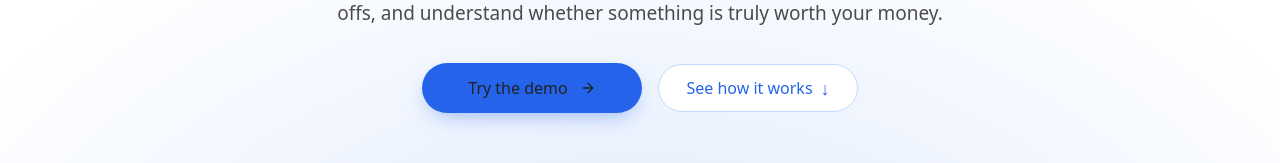
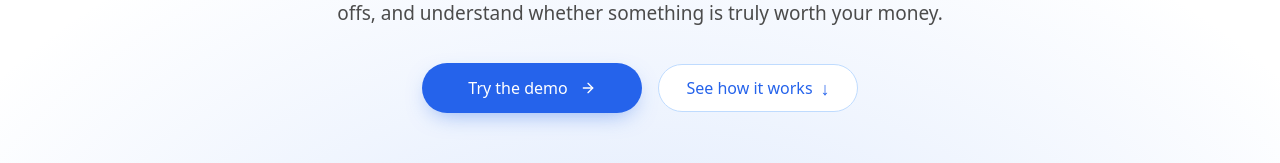
Before and after one commit to adeyemo-taiwo-m/Buylens-AI, a Next.js app: page / in a window 1280 px wide. Shown: the part 434-597 px from the top of the page. Built offline with nearby package versions, Linux system fonts and the light colour scheme.

Commit message:
updatd the try demo button on the lading pag to align with th prebuilt primary componnt

```diff
--- a/src/app/page.tsx
+++ b/src/app/page.tsx
@@ -31,7 +31,7 @@ export default function Home() {
             </Reveal>
             <Reveal grouped className="mt-9 flex flex-col items-center justify-center gap-4 sm:flex-row">
               <Link href="#how-it-works" className="buyhero-secondary-cta order-2 inline-flex h-12 w-full max-w-[220px] items-center justify-center gap-2 rounded-full border border-primary-200 bg-white px-6 text-title-4-medium text-primary-600 shadow-none transition-colors hover:bg-primary-50 active:scale-[0.98] sm:order-1 sm:w-[200px]">See how it works <span aria-hidden="true" className="text-lg">↓</span></Link>
-              <DemoLoginButton className="buyhero-primary-cta order-1 h-[50px] w-full max-w-[240px] px-6 text-title-4-medium sm:order-2 sm:w-[220px]" />
+              <DemoLoginButton className="buyhero-primary-cta order-1 h-[50px] w-full max-w-[240px] px-6 text-title-4-medium text-white sm:order-2 sm:w-[220px]" />
             </Reveal>
           </RevealGroup>
         </section>
```
